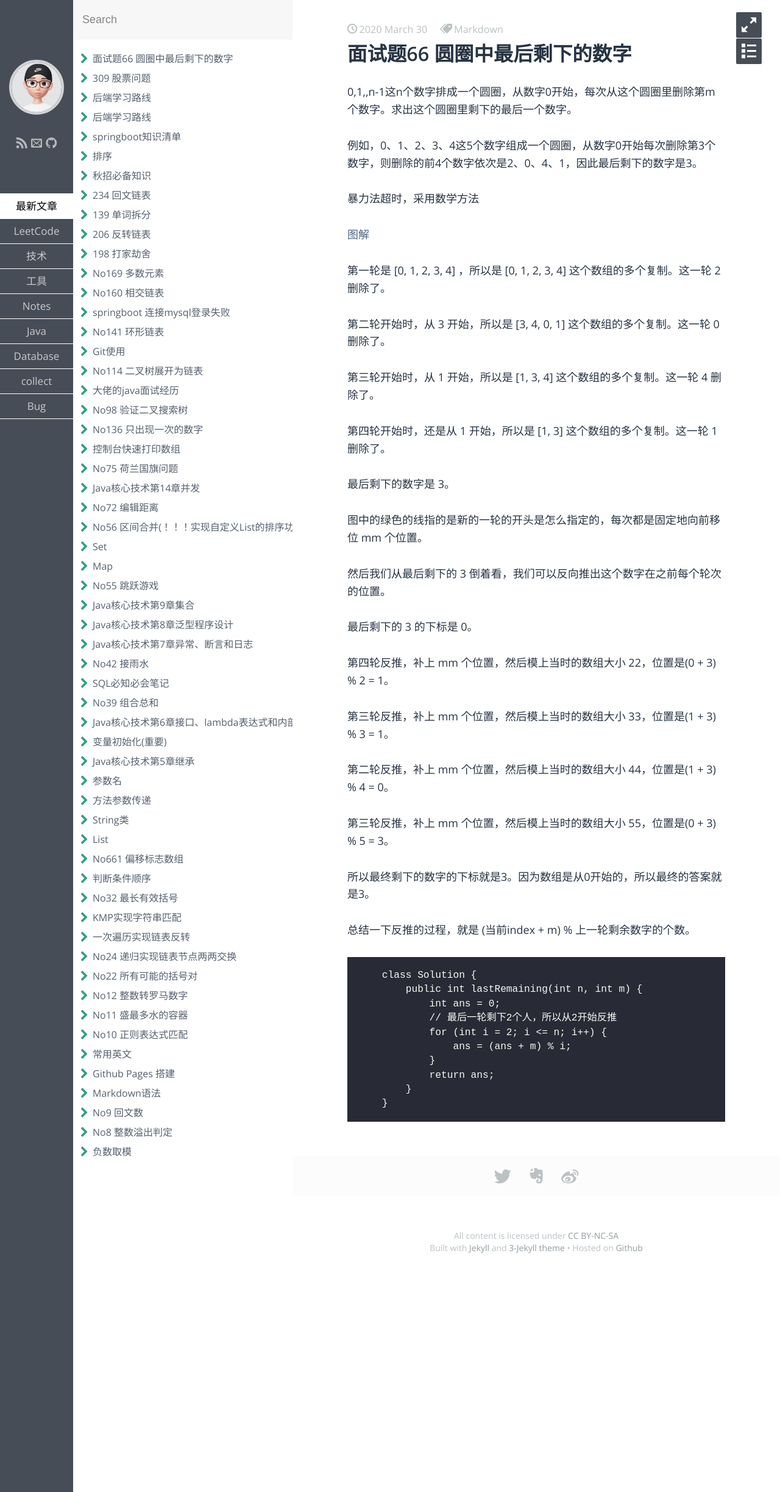
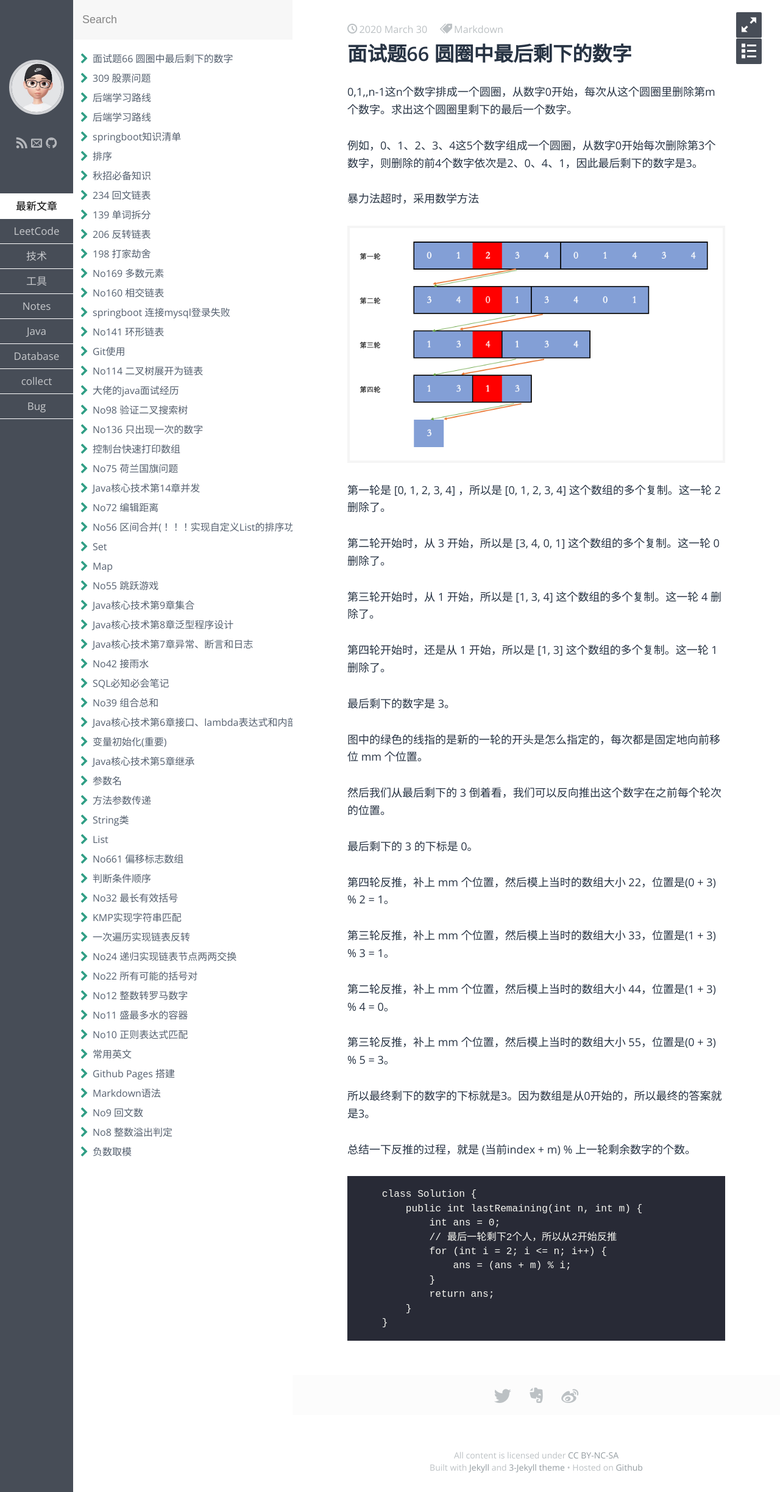
Before and after one commit to Tong0217/Tong0217.github.io, a Jekyll site: the page built from _posts/LeetCode/2020-3-30-面试题62.md, in a window 1280 px wide. Shown: the whole page at 61% size. Built offline with Jekyll 4.4.1, drawn with Linux system fonts in a browser that asks for light colours; some web fonts are replaced.

Commit message:
Update 2020-3-30-面试题62.md

```diff
--- a/_posts/LeetCode/2020-3-30-面试题62.md
+++ b/_posts/LeetCode/2020-3-30-面试题62.md
@@ -11,7 +11,7 @@ description: 约瑟夫环问题
 
 暴力法超时，采用数学方法
 
-[图解](/img/No66.png)
+![图解](/img/No66.png)
 
 第一轮是 [0, 1, 2, 3, 4] ，所以是 [0, 1, 2, 3, 4] 这个数组的多个复制。这一轮 2 删除了。
 
```
